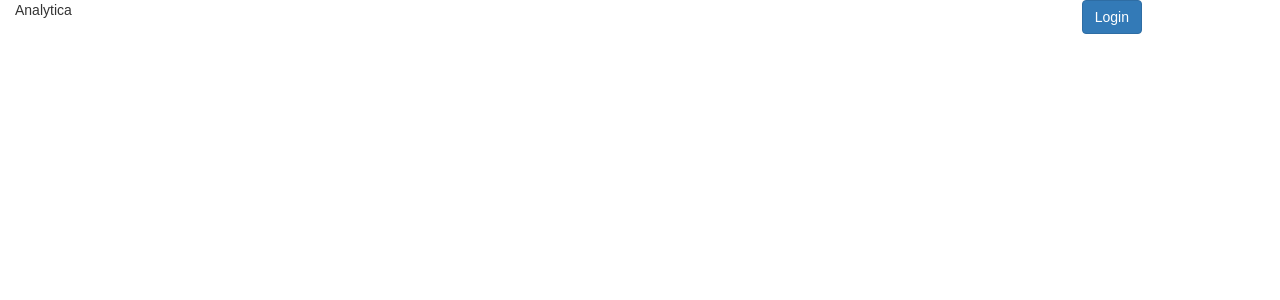
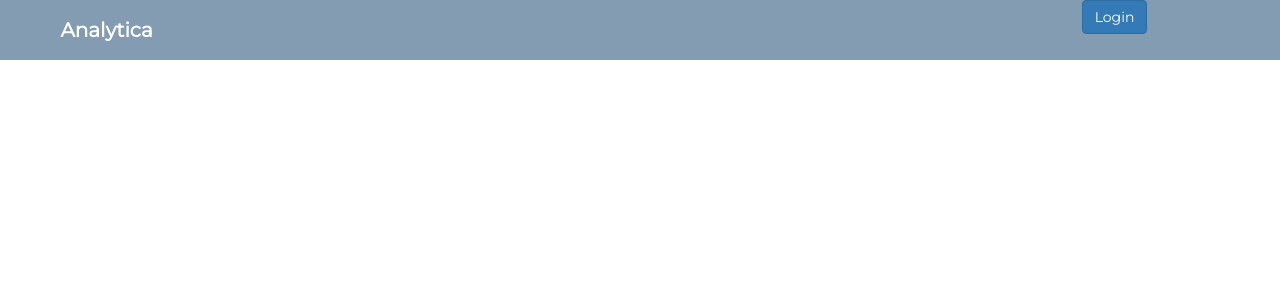
Before and after one commit to saneyee/Instagram-Analytics, a React (Create React App) app: page / in a window 1280 px wide. Shown: the top 300 px of the page. Built offline with nearby package versions, Linux system fonts and the light colour scheme.

Commit message:
adds the index.css file and updates it

```diff
--- a/src/Home/Header/Header.jsx
+++ b/src/Home/Header/Header.jsx
@@ -1,6 +1,6 @@
 import React, {Component} from 'react';
 import { Button } from 'react-bootstrap';
-// import './index.css';
+import './index.css';
 
 class Header extends Component {
 
--- a/src/Home/Header/index.css
+++ b/src/Home/Header/index.css
@@ -0,0 +1,14 @@
+.header {
+    width: 100%;
+    height: 6rem;
+    background-color: #839CB2;
+    color: #ffffff;
+    font-family: 'Montserrat', sans-serif;
+}
+
+.header .logo {
+    font-size: 2rem;
+    font-weight: bold;
+    line-height: 6rem;
+    text-align: center;
+}
```
